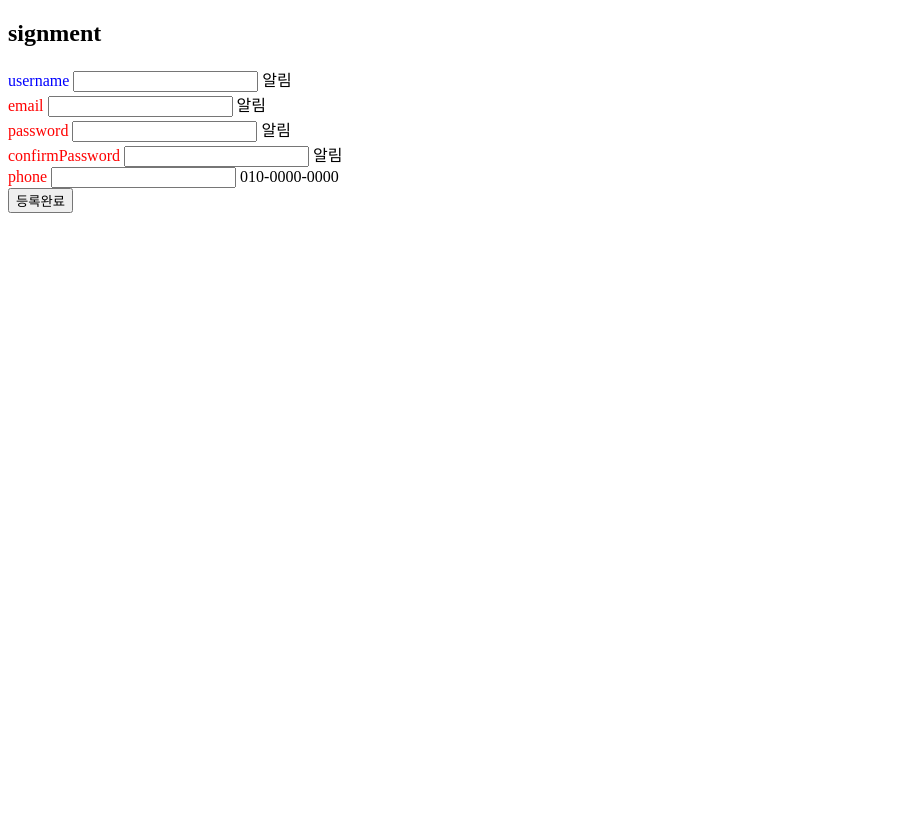
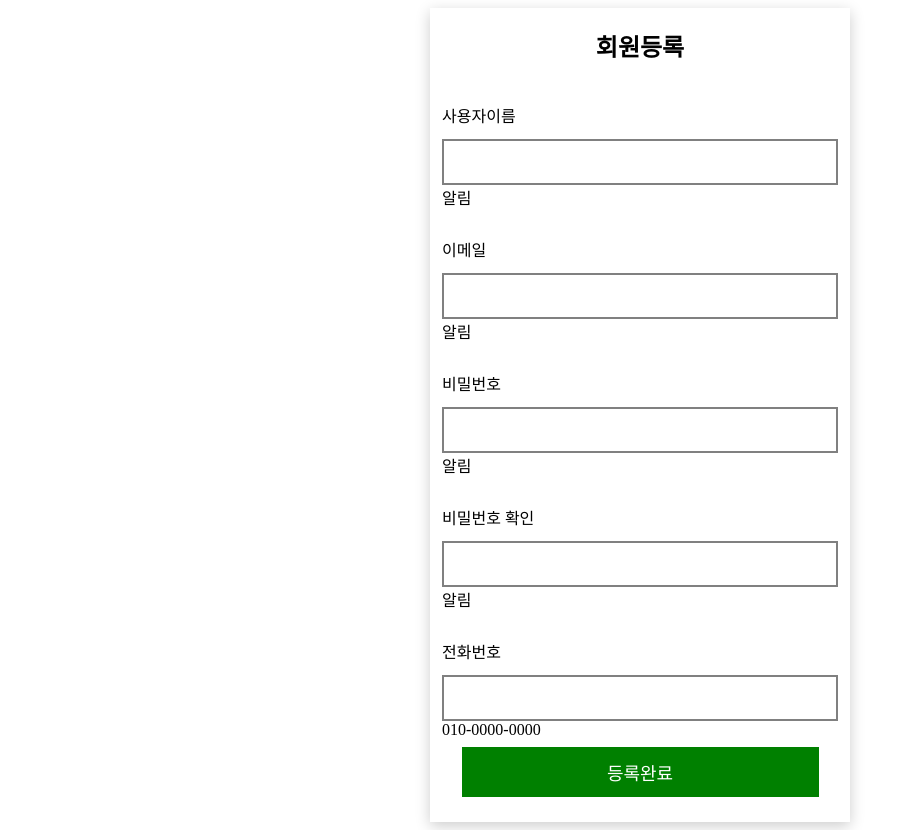
Before and after one commit to flores729/frontTest, a plain HTML site: page index.html in a window 1280 px wide. Shown: the whole page, without its empty margins (0-910 px from the left). Before the commit the page ends 800 px from the top, so only its background shows below. Drawn offline with Linux system fonts and the light colour scheme.

Commit message:
4 html+css

```diff
--- a/index.html
+++ b/index.html
@@ -6,7 +6,7 @@
     <meta name="viewport" content="width=device-width, initial-scale=1.0">
     <title>signment</title>
     <style>
-        label{color:red;}
+        label{color:black;}
     </style>
     <!-- 내부스타일 -->
     <!-- <style></style>로 표현하여 각 라벨의 태그를 지정하여 스타일을 정할수 있다. -->
@@ -26,35 +26,35 @@
 <body>
     <div id="wrapper" class="wrapper">
         <!-- div태그는 내부에 또다른 태그나 값을 넣기 전까지 영역과 공간을 가지지 않는다. -->
-        <form id="registrationFrom" class="registrationFrom">
+        <form id="registrationForm" class="registrationFrom">
             <!-- form태그는 웹브라우저(프론트엔드)에서 웹서버(백엔드)로 데이터를 넘기고자할 때 -->
             <!-- input태그와 같이 작성하는 태그 -->
-            <h2>signment</h2>
+            <h2>회원등록</h2>
             <div class="inputGroup">
-                <label style='color:blue;' for="nickname">username</label>
+                <label style='color:black;' for="nickname">사용자이름</label>
                 <!-- inline style 인라인 스타일 앞태그 안에 지정 -->
                 <!-- style='key:value;' -->
                 <input type="text" id="nickname" class="nicknameInput">
                 <span class="helperText">알림</span>
             </div>
-            <div>
-                <label for="userEmail">email</label>
+            <div class="inputGroup">
+                <label for="userEmail">이메일</label>
                 <input type="email" id="email" class="emailInput">
                 <span class="helperText">알림</span>
                 <!-- span태그 = 글자표현 -->
             </div>
-            <div>
-                <label for="userPassword">password</label>
+            <div class="inputGroup">
+                <label for="userPassword">비밀번호</label>
                 <input type="password" id="userPassword" class="passwordInput">
                 <span class="helperText">알림</span>
             </div>
-            <div>
-                <label for="confirmPassword">confirmPassword</label>
-                <input type="password" id="confirmPassword" class="confirmInput">
+            <div class="inputGroup">
+                <label for="confirmPassword">비밀번호 확인</label>
+                <input type="password" id="confirmPassword" class="confirmPasswordInput">
                 <span class="helperText">알림</span>
             </div>
-            <div>
-                <label for="phone">phone</label>
+            <div class="inputGroup">
+                <label for="phone">전화번호</label>
                 <input type="tel" id="phone" class="phoneInput">
                 <span class="helperText">010-0000-0000</span>
             </div>
--- a/style.css
+++ b/style.css
@@ -1,3 +1,155 @@
+:root{
+    --primaryColor: green;
+    --errorColor: orange;
+}
+    /*
+css에 변수 선언시 :root{} 내부에 key와 value값으로 값을 설정
+key 이름 임의 지정
+value css값 설정 */
+
+html{
+    box-sizing:border-box;
+    /* 박스모델(content, padding, border, margin) 설정 */
+    /* content-box는 영역의 크기를 지정시 padding과 margin 제외 content크기만 계산 */
+    /* border-box는 padding과 border를 포함한 content크기 계산 */
+    /* 일반적으로 content크기 지정시 padding 과 border포함 */
+}
+
+body{
+    display: flex;
+    align-items: center;
+    /* 수직중앙정렬 */
+    justify-content: center;
+    /* 수평중앙정렬 */
+    min-height: 100vh;
+    /* 뷰포트 높이를 100%를 최소높이로 지정 -> 우리가 바라보는 포인트 */
+    background-color: white;
+}
+
+#wrapper{
+    width: 420px;
+    box-shadow: 0px 4px 14px rgba(0,0,0,0.2);
+    /* 영역의 그림자 생성
+    0px 수평방향 그림자 생성
+    4px 수직방향 그림자 생성
+    14px 그림자의 블러 적용
+    rgba(0,0,0,0,2) 그림자의 색깔 */
+}
+
+h2{
+    text-align: center;
+    margin-top: 20px;
+}
+
+.inputGroup{
+    padding: 8px 12px;
+    /* 8px padding 위아래로, 12px 양옆으로 */
+}
+
+.inputGroup label{
+    display: block;
+    padding: 12px 0;
+}
+
+.inputGroup input{
+    display: block;
+    /* 영역과 공간 차지 */
+    width: 93%;
+    padding: 12px;
+    border: 2px solid grey;
+    font-size: 16px;
+}
+
+.inputGroup input:focus{
+    /* 선택시 지정 */
+    outline: none;
+    /* 테두리 안보이게 = none */
+    border-color: black;
+    /* 테두리 색 지정 */
+}
+
+.inputGroup.valid input{
+    border-color: var(--primaryColor);
+    /* .valid는 자바스크립트를 통해 가상의 css 선택자를 설정 */
+    /* var(--primaryColor) -> green */
+}
+
+.inputGroup.invalid input{
+    border-color: var(--errorColor);
+    /* .valid는 자바스크립트를 통해 가상의 css 선택자를 설정 */
+    /* var(--primaryColor) -> green */
+}
+
+.inputGroup.helperText{
+    display: 8px;
+    padding-top: 8px;
+}
+
+.inputGroup.valid.helperText{
+    visibility: hidden;
+}
+
+.inputGroup.invalid.helperText{
+    color: var(--errorColor);
+}
+
+#wrapper button{
+    display: block;
+    width: 85%;
+    margin: 0 auto;
+    height: 50px;
+    margin-bottom: 25px;
+    font-size: 18px;
+    background-color: var(--primaryColor);
+    border: 2px solid var(--primaryColor);
+    color: white;
+    /* 텍스트색 */
+    cursor: pointer;
+}
+
+
+
+
+
+
+
+
+
+
+
+
+
+
+
+
+
+
+
+
+
+
+
+
+
+
+
+
+
+
+
+
+
+
+
+
+
+
+
+
+
+
+
+
 /* css 레이아웃 구성 */
 /* display */
 /* 레이아웃의 공간과 영역을 표현하는 용어, 영역은 2차원을 의미, 공간은 3차원을 의미*/
@@ -28,3 +180,13 @@ label{
 /* 부모 = 기능 정의 */
 /* 자식 = 기능 호출 */
 /* 부모에 기본적인 정보를 저장해두면 자식을 생성 시 자동으로 적용된다. */
+/* flex-direction:row or column; -> 이 값에 따라 다른 값들의 정렬 위치가 결정된다.*/
+/* align-items:flex-start or center or flex-end; 단일 행 + 복수 행에 적용  */
+/* justify-content:flex-start or center or flex-end or ... 복수 행에만 적용 즉 행이 2개 이상 필요(대상이)*/
+/*
+예시
+.parent-container {
+    display: flex;
+    flex-direction: row;
+    align-items: center;
+} */
```
